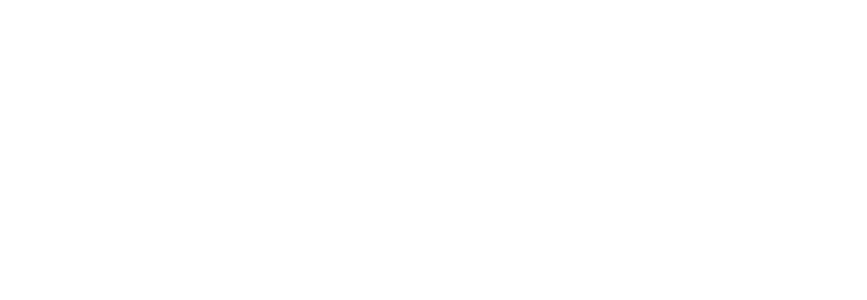
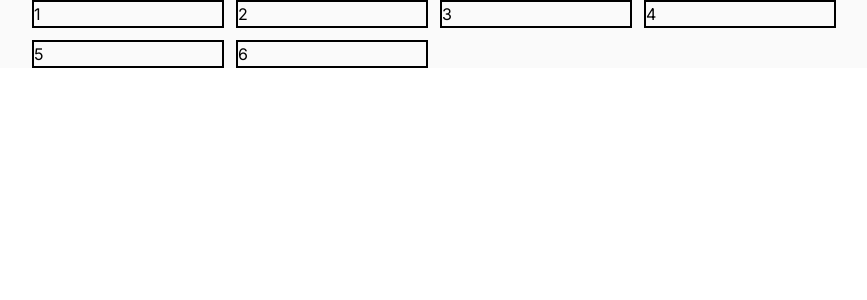
Before and after one commit to GiselleMilano/dango_test, a Next.js app: page / in a window 1280 px wide. Shown: the top 300 px of the page, without its empty margins (206-1073 px from the left). Built offline with nearby package versions, Linux system fonts and the light colour scheme.

Commit message:
ProductList Component added in page The product list renders all the products it receives as props.

```diff
--- /dev/null
+++ b/src/app/components/ProductList.js
@@ -0,0 +1,18 @@
+"use client";
+import React from "react";
+
+export default function ProductList({ products }) {
+  if (products.length < 1 || products === null) {
+    return <ul>No products to show...</ul>;
+  }
+
+  return (
+    <ul className="grid grid-cols-4 gap-3">
+      {products.map((product) => (
+        <li key={product.id} className="w-48 border-2 border-black">
+          {product.id}
+        </li>
+      ))}
+    </ul>
+  );
+}
--- a/src/app/page.js
+++ b/src/app/page.js
@@ -1,3 +1,70 @@
+"use client";
+import { useState } from "react";
+import ProductList from "./components/ProductList";
+
 export default function Home() {
-  return <main className="w-full bg-neutral-50"></main>;
+  const [products, setProducts] = useState([
+    {
+      id: 1,
+      image: "/soap_1.png",
+      title: "Product1",
+      price: 10,
+      description:
+        "Recharge your skin with the super energizing power of finely crushed tourmaline powder blended with natural complexion",
+      quantity: 1,
+    },
+    {
+      id: 2,
+      image: "/soap_1.png",
+      title: "Product2",
+      price: 20,
+      description:
+        "Recharge your skin with the super energizing power of finely crushed tourmaline powder blended with natural complexion",
+      quantity: 2,
+    },
+    {
+      id: 3,
+      image: "/soap_1.png",
+      title: "Product3",
+      price: 30,
+      description:
+        "Recharge your skin with the super energizing power of finely crushed tourmaline powder blended with natural complexion",
+      quantity: 3,
+    },
+    {
+      id: 4,
+      image: "/soap_1.png",
+      title: "Product4",
+      price: 40,
+      description:
+        "Recharge your skin with the super energizing power of finely crushed tourmaline powder blended with natural complexion",
+      quantity: 4,
+    },
+    {
+      id: 5,
+      image: "/soap_1.png",
+      title: "Product5",
+      price: 50,
+      description:
+        "Recharge your skin with the super energizing power of finely crushed tourmaline powder blended with natural complexion",
+      quantity: 5,
+    },
+    {
+      id: 6,
+      image: "/soap_1.png",
+      title: "Product6",
+      price: 60,
+      description:
+        "Recharge your skin with the super energizing power of finely crushed tourmaline powder blended with natural complexion",
+      quantity: 6,
+    },
+  ]);
+
+  return (
+    <main className="w-full bg-neutral-50">
+      <div className="w-full h-full flex flex-col justify-center items-center">
+        <ProductList products={products} />
+      </div>
+    </main>
+  );
 }
```
